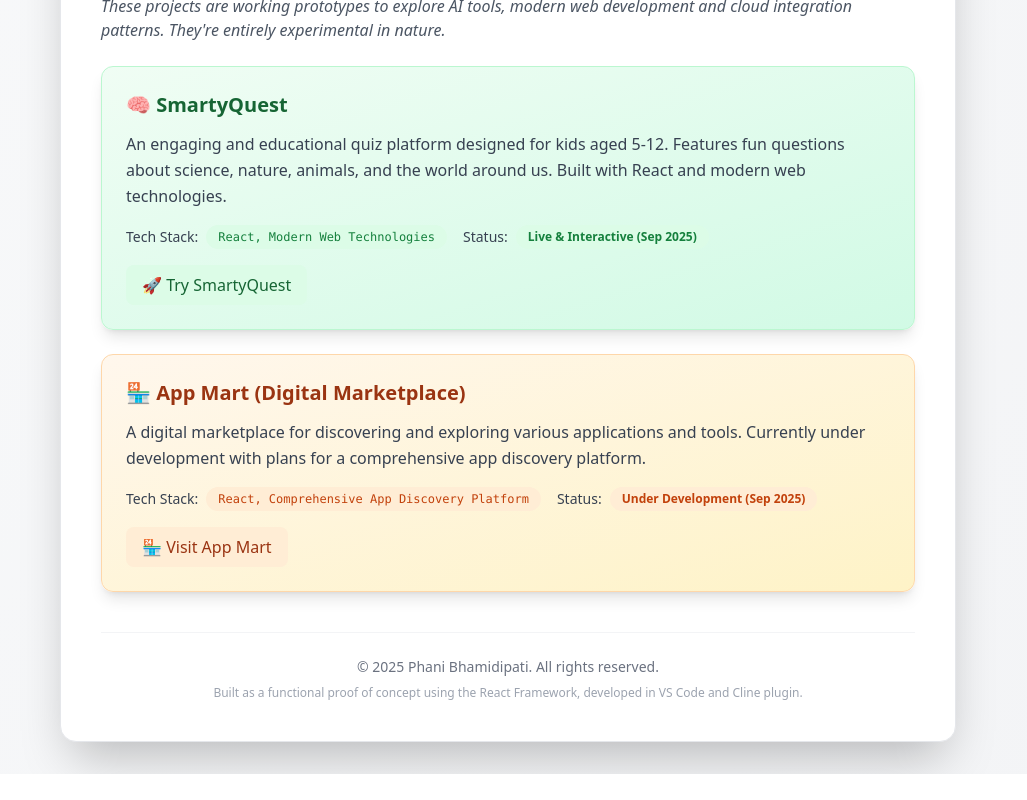
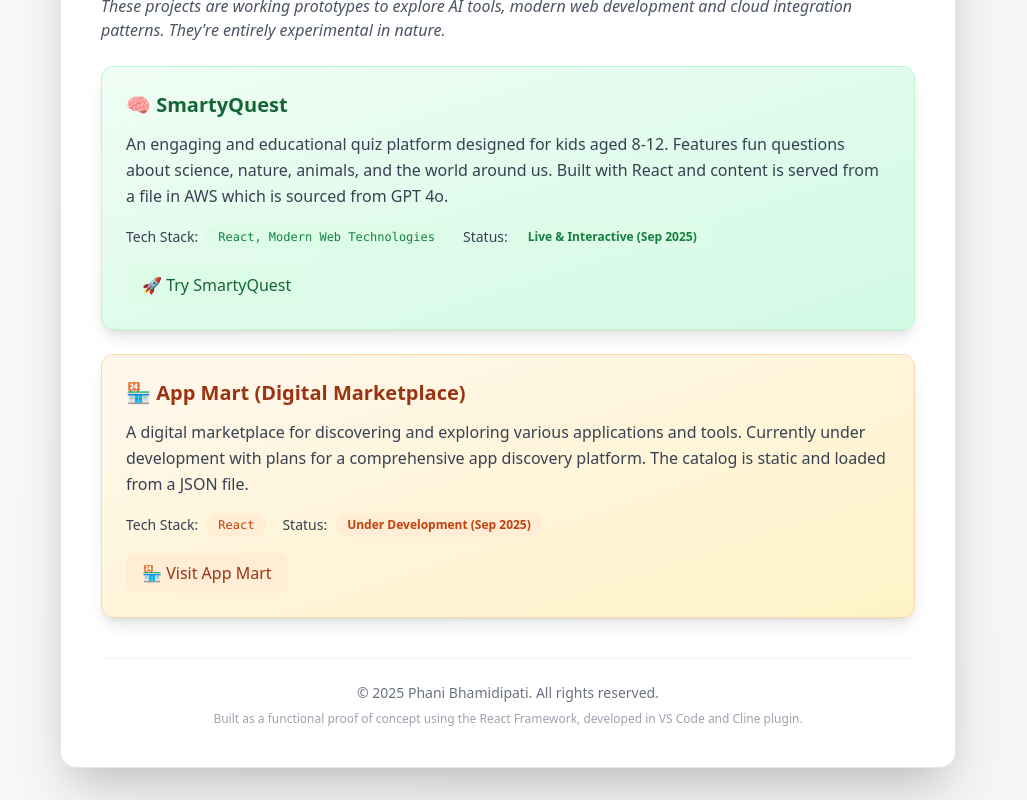
Before and after one commit to phanikum/profile, a React (Create React App) app: page / in a window 1280 px wide. Shown: the part 1050-1850 px from the top of the page, without its empty margins (132-1159 px from the left). Before the commit the page ends 1824 px from the top, so only its background shows below. Built offline with nearby package versions, Linux system fonts and the light colour scheme; no server answers; the HTML template or start-up script is replaced by a standard one.

Commit message:
Update project descriptions

```diff
--- a/src/pages/HomePage.js
+++ b/src/pages/HomePage.js
@@ -14,18 +14,16 @@ const HomePage = () => { // Component renamed to HomePage
   const projects = [
     {
       title: '🧠 SmartyQuest',
-      description: 'An engaging and educational quiz platform designed for kids aged 5-12. Features fun questions about science, nature, animals, and the world around us. Built with React and modern web technologies.',
+      description: 'An engaging and educational quiz platform designed for kids aged 8-12. Features fun questions about science, nature, animals, and the world around us. Built with React and content is served from a file in AWS which is sourced from GPT 4o.',
       stack: 'React, Modern Web Technologies',
       status: 'Live & Interactive (Sep 2025)',
-      repoLink: 'https://github.com/phanikum/smartyquest',
       demoLink: '#/smartyquest',
     },
     {
       title: '🏪 App Mart (Digital Marketplace)',
-      description: 'A digital marketplace for discovering and exploring various applications and tools. Currently under development with plans for a comprehensive app discovery platform.',
-      stack: 'React, Comprehensive App Discovery Platform',
+      description: 'A digital marketplace for discovering and exploring various applications and tools. Currently under development with plans for a comprehensive app discovery platform. The catalog is static and loaded from a JSON file.',
+      stack: 'React',
       status: 'Under Development (Sep 2025)',
-      repoLink: 'https://github.com/phanikum/appmart',
       demoLink: '#/appmart',
     },
   ];
```
